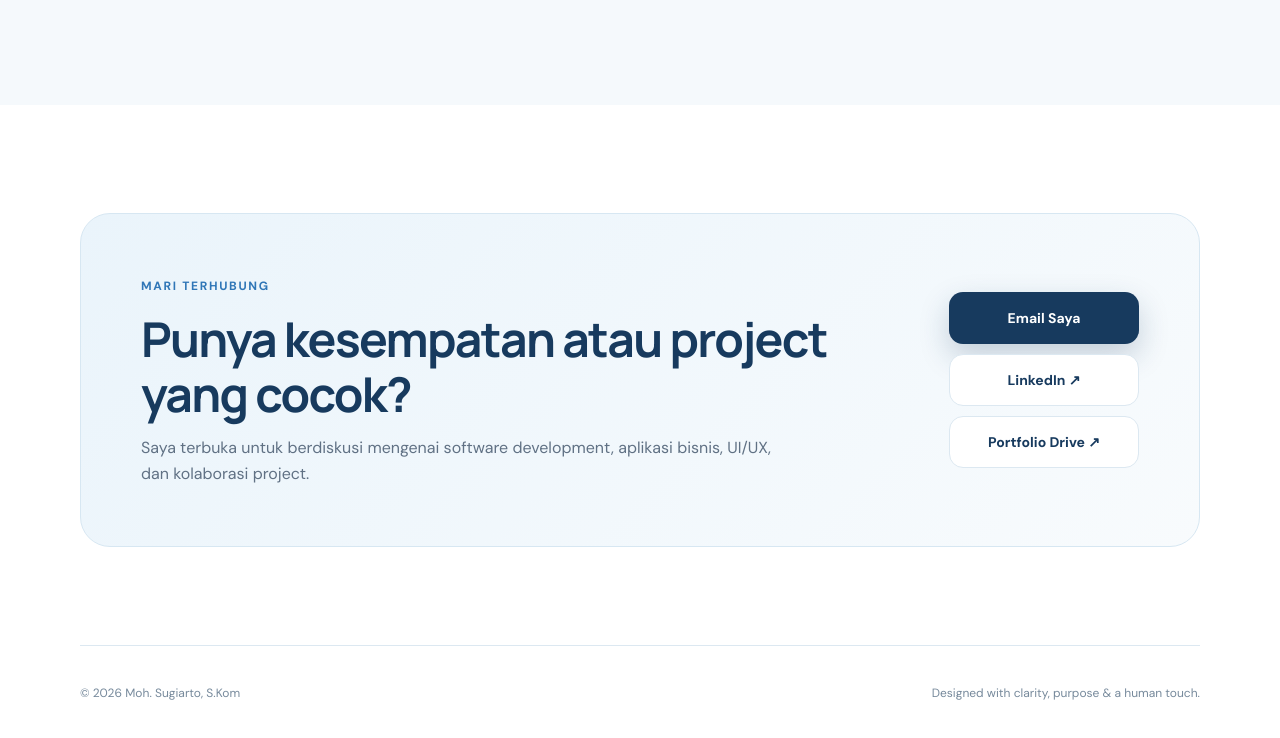
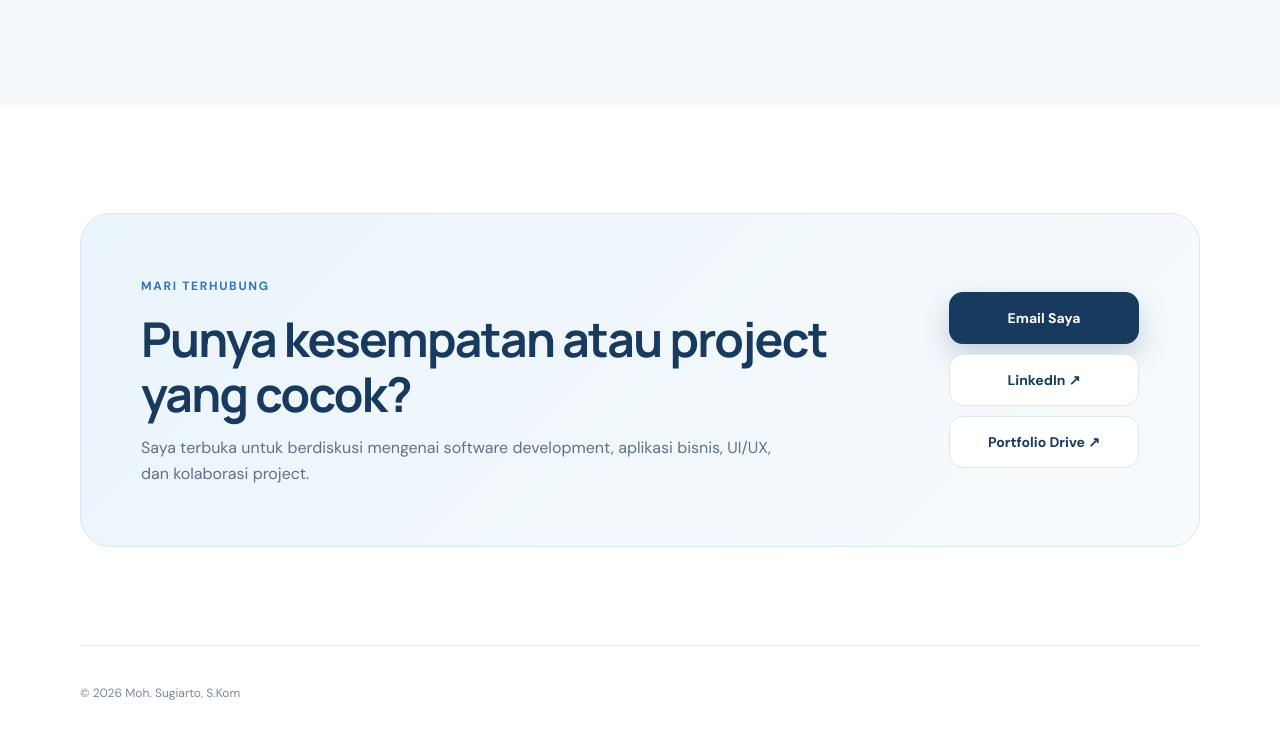
Before and after one commit to SugiHaxor/SugiHaxor.github.io, a plain HTML site: page moh-sugiarto-portfolio-github-pages/index.html in a window 1280 px wide. Shown: the part 4493-5231 px from the top of the page. Drawn offline with Linux system fonts and the light colour scheme.

Commit message:
Update portfolio

```diff
--- a/moh-sugiarto-portfolio-github-pages/index.html
+++ b/moh-sugiarto-portfolio-github-pages/index.html
@@ -203,7 +203,6 @@
   <footer class="footer">
     <div class="container footer-inner">
       <p>© <span id="year"></span> Moh. Sugiarto, S.Kom</p>
-      <p>Designed with clarity, purpose & a human touch.</p>
     </div>
   </footer>
   <script src="script.js"></script>
```
